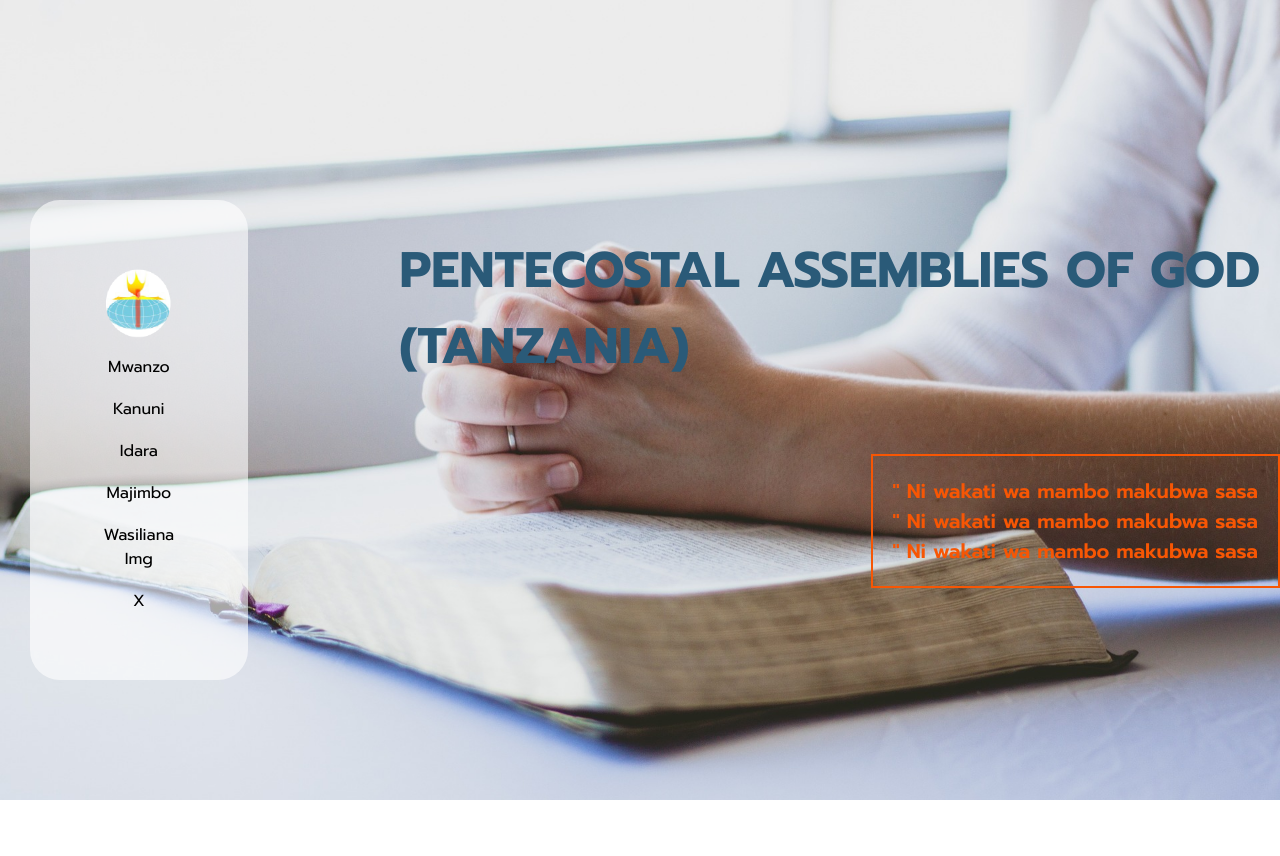
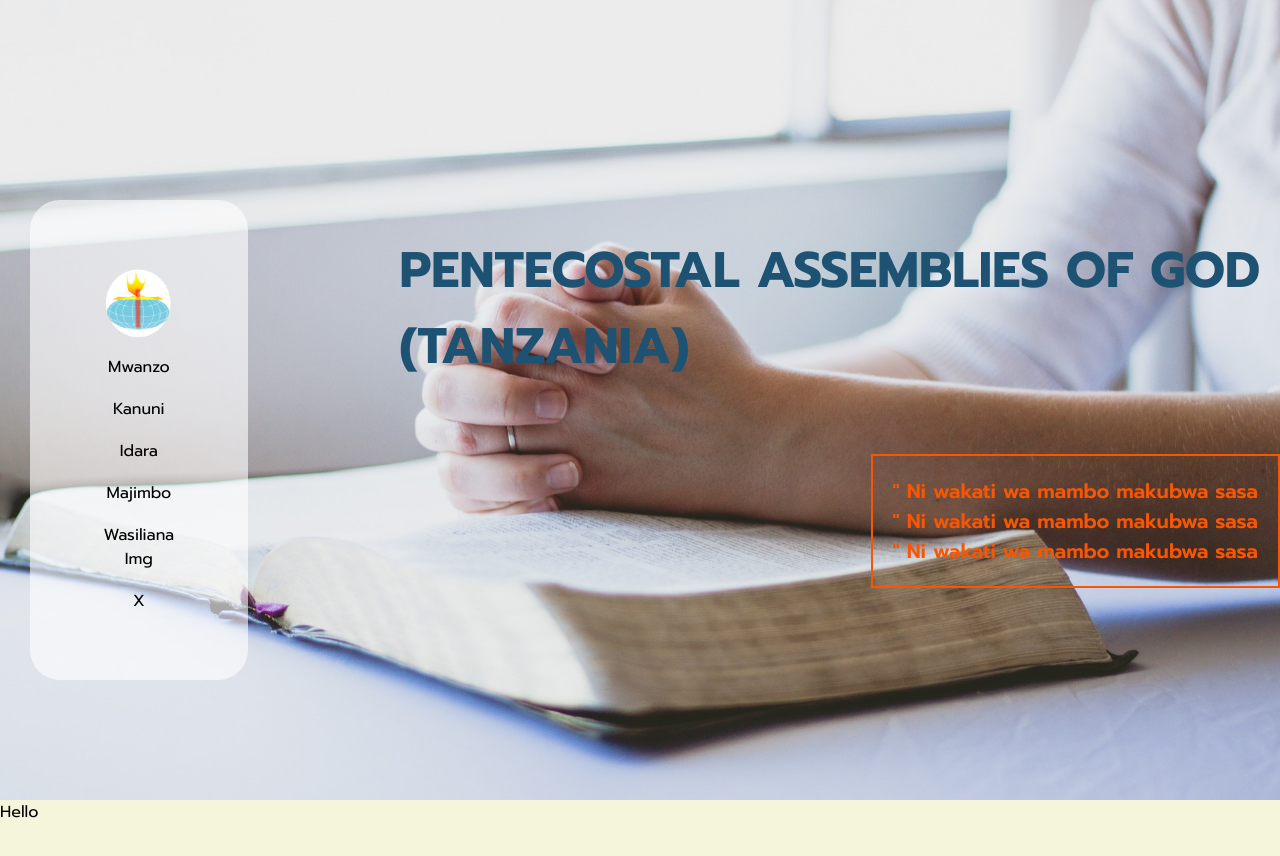
Before and after one commit to Aidan-bn/pagt, a React (Create React App) app: page / in a window 1280 px wide. Shown: the top 856 px of the page. Before the commit the page ends 800 px from the top, so only its background shows below. Built offline with nearby package versions, Linux system fonts and the light colour scheme.

Commit message:
start second section

```diff
--- a/src/App.css
+++ b/src/App.css
@@ -19,7 +19,7 @@
 .landing h1{
   padding: 20px;
   font-size: 50px;
-  color: #2a5a78;
+  color: #1d5273;
   font-weight: 700;
 }
 
@@ -39,5 +39,4 @@
    padding-left: 10px;
    font-size: 60px;
   }
-
 }
--- a/src/header.css
+++ b/src/header.css
@@ -56,7 +56,6 @@
 }
 
 /* for wide screens */
-
  @media screen and (max-width: 600px) {
     header {
         flex-direction: row;
@@ -93,6 +92,4 @@
     .ul-hamburger{
         flex-direction: row;
     }
-
-
 }
--- a/src/index.js
+++ b/src/index.js
@@ -4,6 +4,7 @@
 import App from './App';
 import Header from './header';
 import reportWebVitals from './reportWebVitals';
+import Second from './second';
 
 
 const root = ReactDOM.createRoot(document.getElementById('root'));
@@ -11,6 +12,7 @@
   <React.StrictMode>
     <App />
     <Header />
+    <Second />
   </React.StrictMode>
 );
 
--- /dev/null
+++ b/src/second.css
@@ -0,0 +1,4 @@
+.second {
+    height: 75vh;
+    background-color: beige;
+}
--- /dev/null
+++ b/src/second.js
@@ -0,0 +1,11 @@
+import './second.css';
+
+function Second() {
+    return (
+        <div className='second'>
+            Hello
+        </div>
+    );
+}
+
+export default Second;
```
